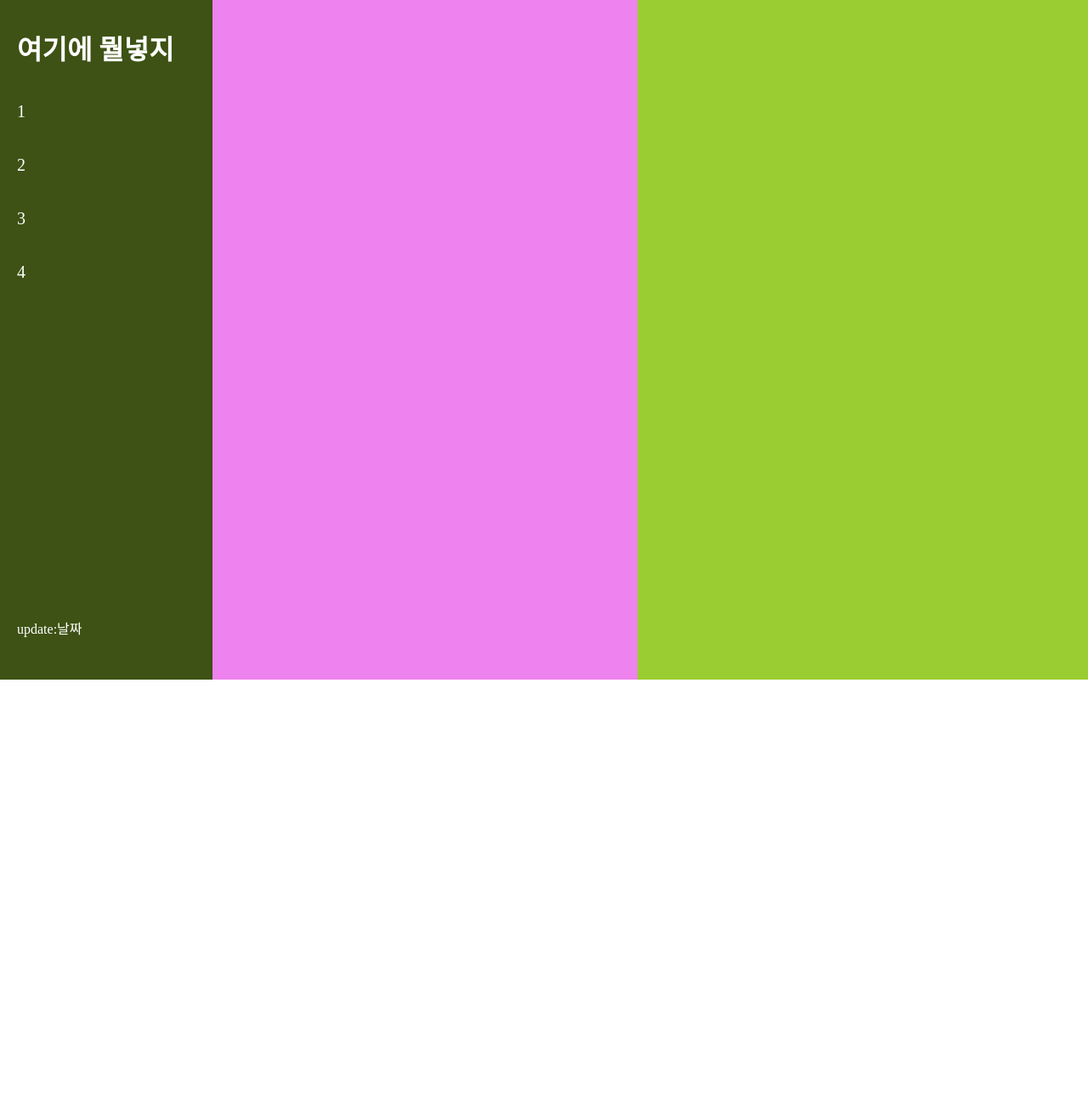
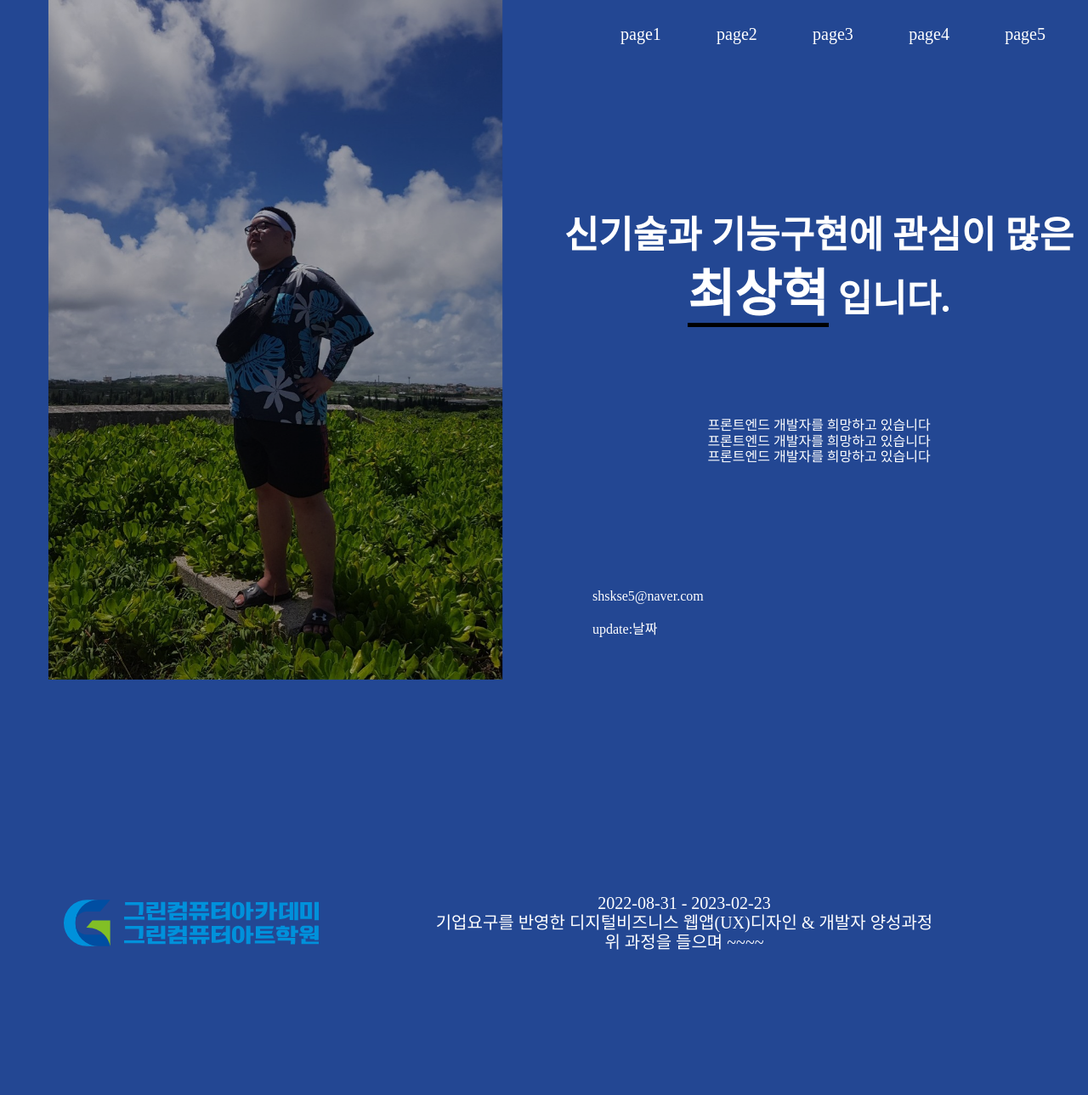
Before and after one commit to sanghyuk95/portfolio, a plain HTML site: page index.html in a window 1280 px wide. Shown: the top 1289 px of the page at 85% size. Before the commit the page ends 800 px from the top, so only its background shows below. Drawn offline with nearby package versions, Linux system fonts and the light colour scheme; a script that the page names is missing.

Commit message:
02-22 레이아웃 제작중

```diff
--- a/css/index.css
+++ b/css/index.css
@@ -10,7 +10,7 @@ li {
 }
 a {
   text-decoration: none;
-  color: #333;
+  color: white;
 }
 img {
   border: 0;
@@ -19,53 +19,171 @@ img {
 html {
   font-size: 16px;
 }
+.wrapper {
+  display: block;
+  position: relative;
+}
+/* 상단 고정 메뉴 */
+.anchor {
+  position: fixed;
+  width: 500px;
+  height: 40px;
+  font-size: 20px;
+  top: 20px;
+  right: 50px;
+  z-index: 9999;
+  display: flex;
+  align-items: center;
+  justify-content: space-between;
+  color: black;
+}
+
+/* 첫화면 */
 .first {
-  width: 100vw;
+  width: 100%;
   height: 100vh;
   display: flex;
-}
-/* 사이드바 */
-.sidebar {
-  width: 250px;
-  min-width: 200px;
-  height: 100%;
-  background-color: rgba(0, 0, 0, 0.6);
-  position: fixed;
-  display: flex;
-  flex-direction: column;
-  color: white;
-  z-index: 9999;
-}
-.navi {
-  width: 100%;
-  height: auto;
-  padding: 20px;
-}
-.navi-list {
-  display: flex;
-  flex-direction: column;
-}
-.navi-list li {
-  margin: 20px 0;
-  font-size: 20px;
-}
-.info {
-  position: absolute;
-  bottom: 50px;
-  left: 20px;
+  overflow-x: hidden;
+  position: relative;
 }
 
 /* 메인화면 */
 .main {
   width: 100%;
   height: 100%;
-  padding-left: 250px;
-  background-color: yellowgreen;
   position: relative;
-  display: block;
+  display: flex;
+  background-color: #234793;
+  color: white;
 }
 .photo {
-  width: 500px;
+  width: 647px;
   height: 100%;
-  background-color: violet;
+  background: url("../images/1.jpg") no-repeat center;
+  background-size: contain;
+  filter: brightness(0.7);
 }
+.main-detail {
+  width: calc(100% - 647px);
+  height: 100%;
+  padding: 10px;
+  display: flex;
+  align-items: center;
+  justify-content: center;
+  flex-direction: column;
+  flex-shrink: 0;
+}
+.info {
+  position: absolute;
+  bottom: 30px;
+  left: 50px;
+  z-index: 9999;
+  color: white;
+}
+.info p {
+  margin-bottom: 20px;
+}
+.main-detail-title {
+  text-align: center;
+  margin-bottom: 100px;
+}
+.main-detail-title p {
+  font-size: 44px;
+  font-weight: bold;
+  margin-bottom: 10px;
+}
+.main-detail-title p span {
+  font-size: 60px;
+  border-bottom: 5px solid black;
+}
+
+/* 두번째 */
+.second {
+  width: 100%;
+  height: 100vh;
+  background-color: #234793;
+}
+.second1 {
+  width: 100%;
+  height: 100vh;
+  background-color: yellowgreen;
+}
+.green {
+  width: 100%;
+  display: flex;
+  align-items: center;
+  justify-content: center;
+  margin: 0 auto;
+  padding-top: 17vh;
+}
+.green-photo {
+  width: 300px;
+  height: 300px;
+  background: url("../images/greenlogo.svg") no-repeat center;
+  background-size: contain;
+}
+.green-info {
+  margin-left: 30px;
+  width: 800px;
+  height: 300px;
+  padding: 30px;
+  color: white;
+  font-size: 20px;
+  display: flex;
+  align-items: center;
+  justify-content: center;
+  flex-direction: column;
+}
+.education {
+  width: 100%;
+  display: flex;
+  align-items: center;
+  justify-content: center;
+  margin: 0 auto;
+  margin-top: 7vh;
+}
+.education-photo {
+  width: 300px;
+  height: 300px;
+  background: url("../images/qwer.png") no-repeat center;
+  background-size: contain;
+}
+.education-info {
+  margin-left: 30px;
+  width: 800px;
+  height: 300px;
+  padding: 30px;
+  color: white;
+  font-size: 20px;
+  display: flex;
+  align-items: center;
+  justify-content: center;
+  flex-direction: column;
+}
+
+/* 세번쨰 */
+.portfolio {
+  width: 100%;
+  height: 100vh;
+  background-color: #234793;
+  display: flex;
+}
+.pf-box {
+  width: 400px;
+  height: 600px;
+  margin: 0 auto;
+  margin-top: 200px;
+  background-color: white;
+}
+
+
+.second2 {
+  width: 100%;
+  height: 100vh;
+  background-color: #ccc;
+}
+.second3 {
+  width: 100%;
+  height: 100vh;
+  background-color: blueviolet;
+}
--- a/index.html
+++ b/index.html
@@ -4,33 +4,69 @@
     <meta charset="UTF-8" />
     <meta http-equiv="X-UA-Compatible" content="IE=edge" />
     <meta name="viewport" content="width=device-width, initial-scale=1.0" />
+    <link href="https://unpkg.com/aos@2.3.1/dist/aos.css" rel="stylesheet" />
     <link rel="stylesheet" href="./css/normalize.css" />
     <link rel="stylesheet" href="./css/index.css" />
     <title>Document</title>
   </head>
   <body>
     <div class="wrapper">
+      <ul class="anchor">
+        <li><a href="#page-1">page1</a></li>
+        <li><a href="#page-2">page2</a></li>
+        <li><a href="#page-3">page3</a></li>
+        <li><a href="#page-4">page4</a></li>
+        <li><a href="#page-5">page5</a></li>
+      </ul>
       <!-- 메인화면 -->
-      <section class="first">
-        <div class="sidebar">
-          <nav class="navi">
-            <h1>여기에 뭘넣지</h1>
-            <ul class="navi-list">
-              <li>1</li>
-              <li>2</li>
-              <li>3</li>
-              <li>4</li>
-            </ul>
-          </nav>
-          <div class="info">
-            <p>update:날짜</p>
+      <section class="first" data-anchor="Page 1">
+        <div class="main">
+          <div class="photo" data-aos="fade-right" data-aos-duration="1000"></div>
+          <div class="main-detail" data-aos="fade-left" data-aos-duration="1000">
+            <div class="info">
+              <p>shskse5@naver.com</p>
+              <p>update:날짜</p>
+            </div>
+            <div class="main-detail-title">
+              <p>신기술과 기능구현에 관심이 많은</p>
+              <p><span>최상혁</span> 입니다.</p>
+            </div>
+            <div class="main-detail-info">
+              <p>프론트엔드 개발자를 희망하고 있습니다</p>
+              <p>프론트엔드 개발자를 희망하고 있습니다</p>
+              <p>프론트엔드 개발자를 희망하고 있습니다</p>
+            </div>
           </div>
         </div>
-        <div class="main">
-          <div class="photo"></div>
-          <div class="main-detail"></div>
+      </section>
+      <section class="second" data-anchor="Page 2">
+        <div class="green">
+          <div class="green-photo"></div>
+          <div class="green-info">
+            <p>2022-08-31 - 2023-02-23</p>
+            <p>기업요구를 반영한 디지털비즈니스 웹앱(UX)디자인 & 개발자 양성과정</p>
+            <p> 위 과정을 들으며 ~~~~</p>
+          </div>
+        </div>
+        <div class="education">
+          <div class="education-photo"></div>
+          <div class="education-info">
+            <p>영남고등학교 ??기 졸업</p>
+            <p>경북대학교 생물산업기계공학과 중퇴</p>
+          </div>
         </div>
       </section>
+      <section class="portfolio" data-anchor="Page 3">
+        <div class="pf-box">  </div>
+        <div class="pf-box"></div>
+        <div class="pf-box"></div>
+        <div class="pf-box"></div>
+      </section>
+      <section class="second2" data-anchor="Page 4"></section>
+      <section class="second3" data-anchor="Page 5"></section>
     </div>
   </body>
+  <script src="https://unpkg.com/pageable@latest/dist/pageable.min.js"></script>
+  <script src="https://unpkg.com/aos@2.3.1/dist/aos.js"></script>
+  <script src="/js/index.js"></script>
 </html>
--- /dev/null
+++ b/js/index.js
@@ -0,0 +1,14 @@
+AOS.init();
+
+const $anchor = document.querySelectorAll('.anchor li')
+
+new Pageable(".wrapper", {
+  animation: 800,
+  anchors: [$anchor],
+  events: {
+    wheel: true, // enable / disable mousewheel scrolling
+    mouse: true, // enable / disable mouse drag scrolling
+    touch: true, // enable / disable touch / swipe scrolling
+    keydown: true, // enable / disable keyboard navigation
+  },
+});
```
Also changed, not shown: images/1.jpg (added), images/greenlogo.svg (added), images/qwer.png (added).
